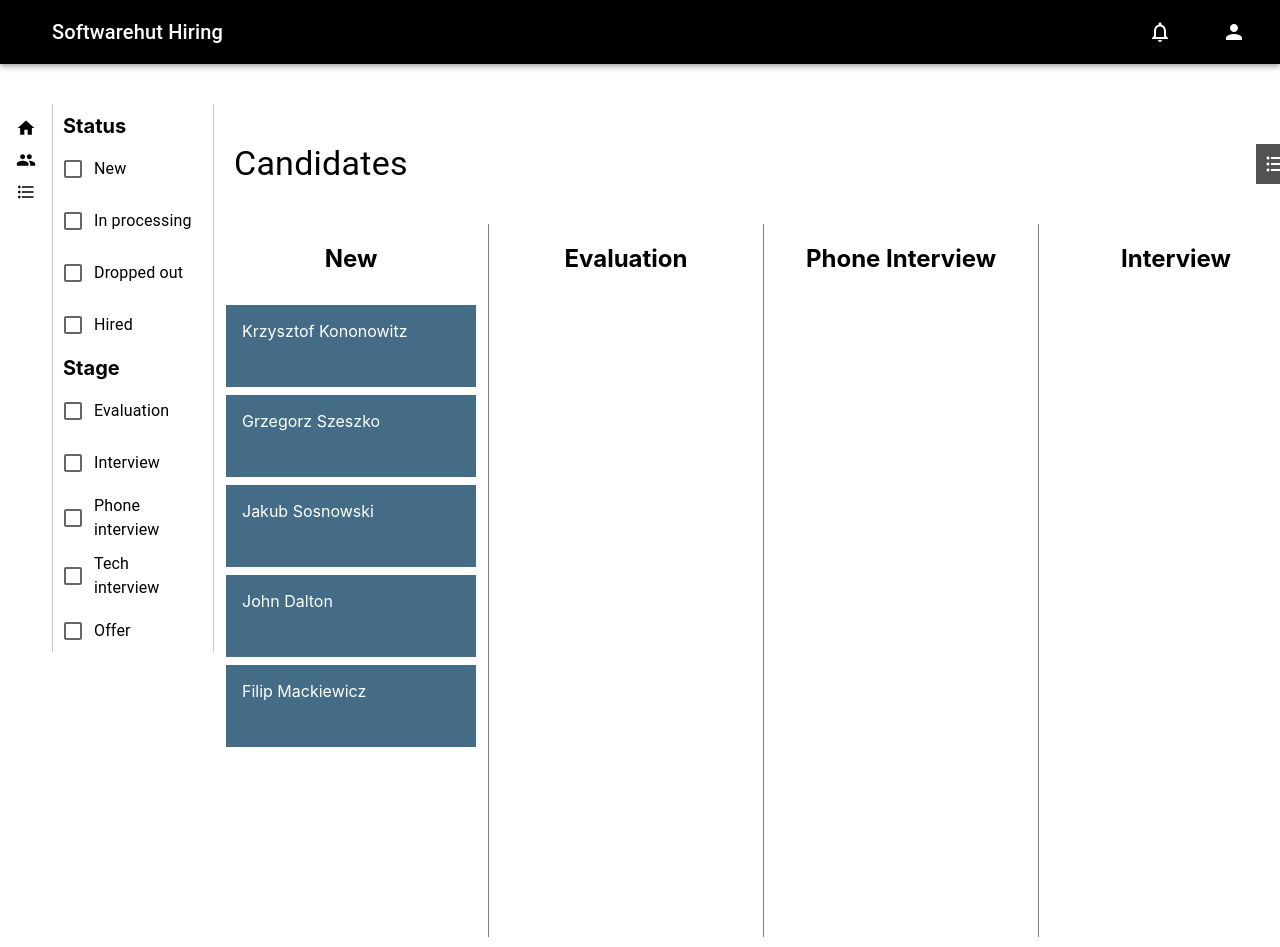
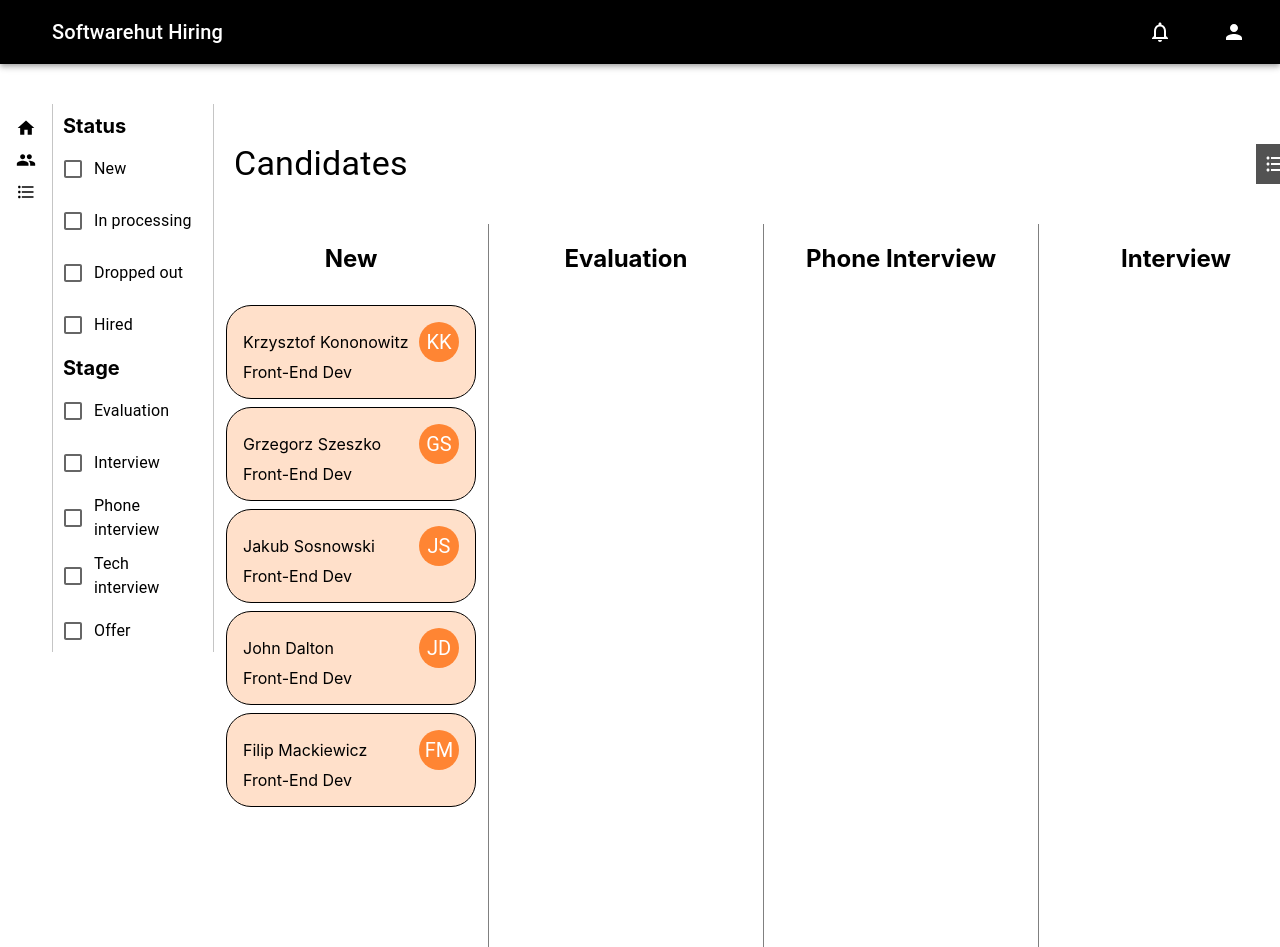
Before and after one commit to softwarehutpl/HeRo-frontend-2, a React (Create React App) app: page /candidates in a window 1280 px wide. Both pictures are taken after a click on the button 1114 px from the left and 164 px from the top of the page. Shown: the top 947 px of the page. Built offline with nearby package versions, Linux system fonts and the light colour scheme; no server answers; the HTML template or start-up script is replaced by a standard one.

Commit message:
Fixing candidates divs (#53)
* adding styles folder, file

* adding avatars to kanban candidates

```diff
--- a/src/modules/common/components/avatars/CustomAvatar.tsx
+++ b/src/modules/common/components/avatars/CustomAvatar.tsx
@@ -1,19 +1,22 @@
 import * as React from 'react';
 import Avatar from '@mui/material/Avatar';
-import Stack from '@mui/material/Stack';
 
+
+
+
+export default function CustomAvatar({ name }: {
+  name: string;
+}) {
 
   function stringAvatar(name: string) {
     return {
       sx: {
-      bgcolor: '#dd0000',
+        bgcolor: '#ff8533',
       },
       children: `${name.split(' ')[0][0]}${name.split(' ')[1][0]}`,
     };
   }
-
-export default function CustomAvatar() {
   return (
-      <Avatar {...stringAvatar('John Doe')} />
+      <Avatar {...stringAvatar(name)} />
   );
 }
--- a/src/modules/common/components/kanban/KanbanTable.tsx
+++ b/src/modules/common/components/kanban/KanbanTable.tsx
@@ -6,13 +6,14 @@ import {
   DropResult,
 } from "react-beautiful-dnd";
 import { v4 as uuidv4 } from "uuid";
-// import { v4 as uuidv4 } from 'uuid';
+import CustomAvatar from "../avatars/CustomAvatar";
 
 import {
   KanbanColumn,
   TableWrapper,
   DroppableDiv,
-  DraggableDiv,
+  DraggableNameAndAvatar,
+  DraggableDivWrapper,
 } from "./KanbanTableStyles";
 
 type SetColumnsType = React.Dispatch<
@@ -141,20 +142,23 @@ function KanbanTable() {
                             >
                               {(provided, snapshot) => {
                                 return (
-                                  <DraggableDiv
+                                  <DraggableDivWrapper
                                     ref={provided.innerRef}
                                     {...provided.draggableProps}
                                     {...provided.dragHandleProps}
                                     style={{
-                                      backgroundColor: snapshot.isDragging
-                                        ? "#263B4A"
-                                        : "#456C86",
-                                      color: "white",
+                                      backgroundColor: "#FFE0CA",
+                                      color: "#000000",
                                       ...provided.draggableProps.style,
                                     }}
                                   >
+                                    <DraggableNameAndAvatar>
                                     {item.content}
-                                  </DraggableDiv>
+                                    <CustomAvatar name={item.content}/>
+                                    </DraggableNameAndAvatar>
+                                    {"Front-End Dev"}
+
+                                  </DraggableDivWrapper>
                                 );
                               }}
                             </Draggable>
--- a/src/modules/common/components/kanban/KanbanTableStyles.tsx
+++ b/src/modules/common/components/kanban/KanbanTableStyles.tsx
@@ -32,13 +32,24 @@ export const DroppableDiv = styled('div')`
 `;
 
 
-export const DraggableDiv = styled('div')`
-user-select: none;
-padding: 16px;
-margin: 0 0 8px 0;
-min-height: 50px;
+
+
+export const DraggableDivWrapper = styled('div')`
+  user-select: none;
+  padding: 16px;
+  margin: 0 0 8px 0;
+  min-height: 50px;
+  border-radius: 25px;
+  color: #000000;
+  border: 1px solid #000000;
+
 `;
 
+export const DraggableNameAndAvatar = styled('div')`
+  display: flex;
+  align-items: center;
+  justify-content: space-between;
+`;
 
 
 export const KanbanTitleDiv = styled('div')`
--- a/src/modules/common/components/table/StickyHeadTable.tsx
+++ b/src/modules/common/components/table/StickyHeadTable.tsx
@@ -55,9 +55,10 @@ function createData(
   return { avatar, name, source, project, position, status, stage, assignee, profile };
 }
 
+
 const rows = [
-  createData( <CustomAvatar/>, 'John Doe', 'Internal', 'React Developer', 'React Developer', 'Qualified', 'Interview', 'Peter Ditter', 'See Profile'),
-  createData( <CustomAvatar/>, 'John Doe', 'Internal', 'React Developer', 'React Developer', 'Qualified', 'Interview', 'Peter Ditter', 'See Profile'),
+  createData( <CustomAvatar name="John Doe" />, 'John Doe', 'Internal', 'React Developer', 'React Developer', 'Qualified', 'Interview', 'Peter Ditter', 'See Profile'),
+  createData( <CustomAvatar name="John Doe" />, 'John Doe', 'Internal', 'React Developer', 'React Developer', 'Qualified', 'Interview', 'Peter Ditter', 'See Profile'),
 ];
 
 export default function StickyHeadTable() {
```
Lines whose indentation alone changed are shown as unchanged.
